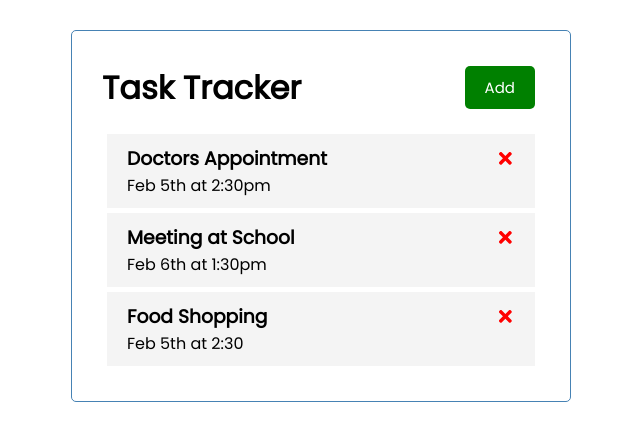
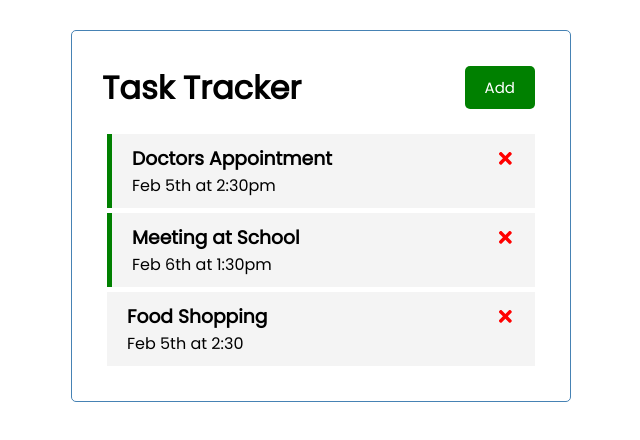
Before and after one commit to mgravemeyer/React-Task-Tracker, a React (Create React App) app: page / in a window 1280 px wide. Shown: the top 440 px of the page, without its empty margins (319-959 px from the left). Built offline with nearby package versions, Linux system fonts and the light colour scheme.

Commit message:
implemented toggleReminder function

```diff
--- a/src/App.js
+++ b/src/App.js
@@ -32,10 +32,15 @@ function App() {
         setTasks(tasks.filter((task) => task.id !== id))
     }
 
+    // Toggle Reminder
+    const toggleReminder = (id) => {
+        setTasks(tasks.map((task) => task.id === id ? { ...task, reminder: !task.reminder} : task))
+    }
+
   return (
     <div className="container">
         <Header />
-        <Tasks tasks={tasks} setTasks={setTasks} deleteTask={deleteTask} />
+        <Tasks tasks={tasks} setTasks={setTasks} deleteTask={deleteTask} toggleReminder={toggleReminder} />
     </div>
   );
 }
--- a/src/components/Task.js
+++ b/src/components/Task.js
@@ -1,8 +1,8 @@
 import { FaTimes } from 'react-icons/fa'
 
-const Task = ( {task, deleteTask} ) => {
+const Task = ( {task, deleteTask, toggleReminder} ) => {
     return (
-        <div className='task'>
+        <div className={`task ${task.reminder ? 'reminder' : ''}`} onDoubleClick={() => (toggleReminder(task.id))}>
             <h3 onClick={() => (deleteTask(task.id))}>{task.text} <FaTimes style={{color: 'red', cursor: 'pointer'}} /></h3>
             <p>{task.day}</p>
         </div>
--- a/src/components/Tasks.js
+++ b/src/components/Tasks.js
@@ -1,11 +1,11 @@
 import Task from './Task'
 
-const Tasks = ( {tasks, setTasks, deleteTask} ) => {
+const Tasks = ( {tasks, setTasks, deleteTask, toggleReminder} ) => {
 
     return (
         <>
             {tasks.map( (task) => (
-                <Task key={task.id} task={task} deleteTask={deleteTask}></Task>
+                <Task key={task.id} task={task} deleteTask={deleteTask} toggleReminder={toggleReminder}></Task>
             ) )}
         </>
     )
```
